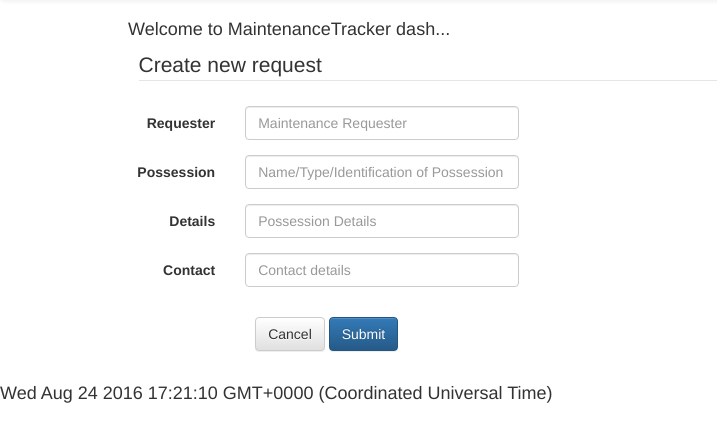
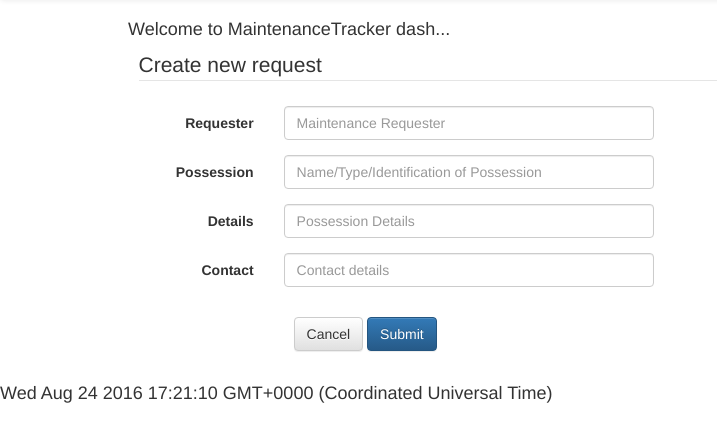
Before and after one commit to IniOluwa/bc-19-maintenance-tracker, a Node server app: template views/dash.ejs in a window 1280 px wide. Shown: the part 52-494 px from the top of the page, without its empty margins (0-717 px from the left). Run offline with Node 20, Linux system fonts and the light colour scheme; the template is opened without the code that fills it, so the values that code supplies are empty; some libraries are stand-ins or nearby versions.

Commit message:
Padding increased for forms

```diff
--- a/public/main.css
+++ b/public/main.css
@@ -8,11 +8,16 @@ LOGIN - SIGNUP FORMS
 
 /***************************
 DASH BODY CONTENTS - SECTION
-*********************++++**/
+***************************/
 .section {
     padding-left: 10%;
 }
 
 .section-request-form {
-    padding-right: 40%;
+    padding-right: 20%;
 }
+
+.profile-edit-form {
+    padding-left: 30;
+    padding-right: 30;
+}
```
